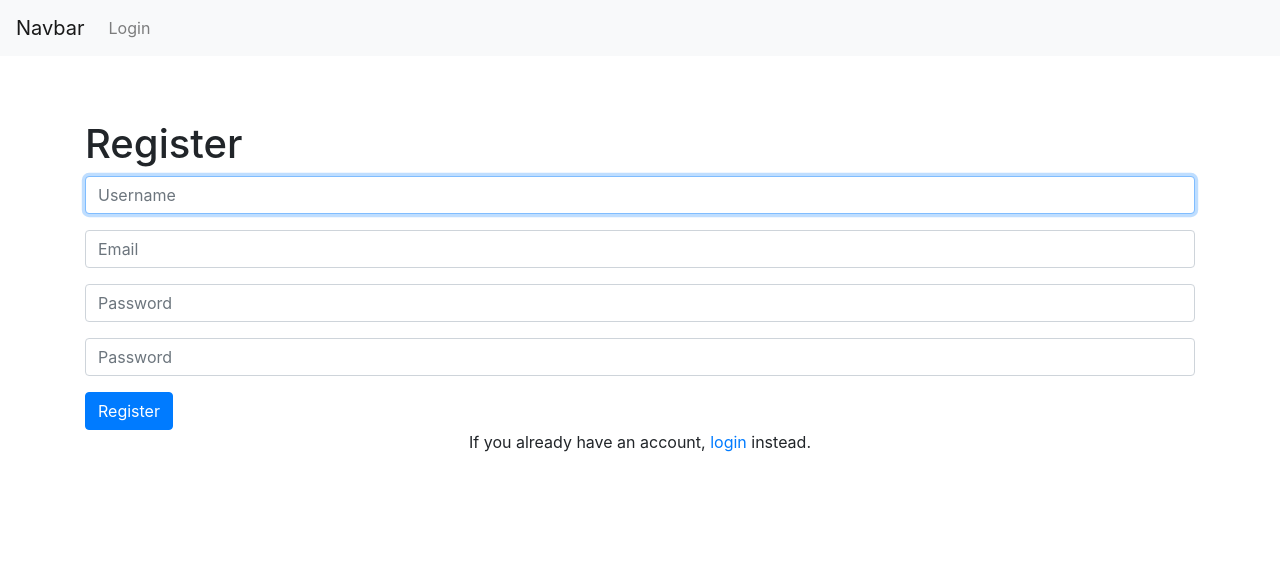
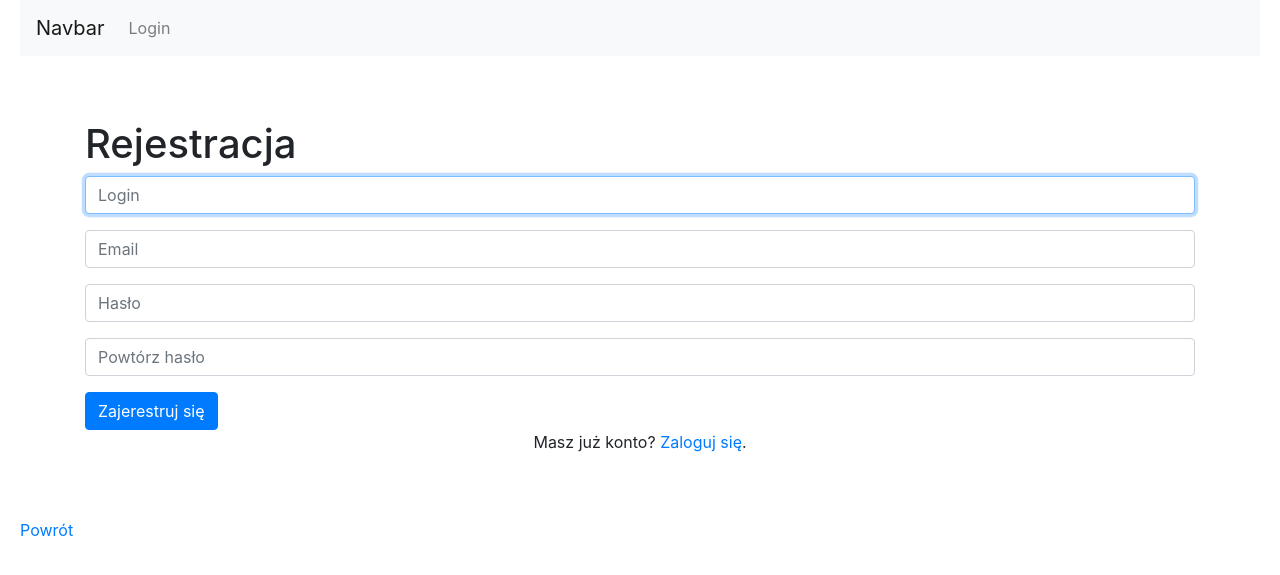
Before and after one commit to Chlodwig-tech/warhammerDjangoApp, a Django app: page /register/ in a window 1280 px wide. Shown: the top 575 px of the page. Run offline with Django 4.2, Linux system fonts and the light colour scheme; some libraries are stand-ins or nearby versions.

Commit message:
change to polish language

```diff
--- a/warhammerApp/templates/base.html
+++ b/warhammerApp/templates/base.html
@@ -14,11 +14,12 @@
     <meta name="msapplication-TileColor" content="#da532c">
     <meta name="theme-color" content="#ffffff">
 
+    {% block head %} {% endblock %}
 
     <title>{% block title %}App{% endblock %}</title>
   </head>
 
-<body>
+<body style="padding-left: 20px; padding-right: 20px;">
 
 
 
@@ -29,6 +30,10 @@
         REPLACE CONTENT
     {% endblock %}
 
+
 </body>
+<footer>
+    <a href="..">Powrót</a>
+</footer>
 
 </html>
--- a/warhammerApp/templates/index.html
+++ b/warhammerApp/templates/index.html
@@ -1,7 +1,7 @@
 {% extends 'base.html' %}
 
-{% block title %}Welcome Page{% endblock %}
+{% block title %}Strona głowna{% endblock %}
 
 {% block content %}
-    <h1>Welcome</h1>
+    <h1>Witaj</h1>
 {% endblock %}
--- a/warhammerApp/user_authentication/forms.py
+++ b/warhammerApp/user_authentication/forms.py
@@ -3,10 +3,10 @@ from django.contrib.auth.forms import UserCreationForm, AuthenticationForm
 from django.contrib.auth.models import User
 
 class NewUserForm(UserCreationForm):
-    username = forms.CharField(label='', widget=forms.TextInput(attrs={'class': 'form-control', "placeholder": "Username"}))
+    username = forms.CharField(label='', widget=forms.TextInput(attrs={'class': 'form-control', "placeholder": "Login"}))
     email    = forms.EmailField(label='', widget=forms.TextInput(attrs={'class': 'form-control', "placeholder": "Email"}))
-    password1 = forms.CharField(label='', widget=forms.PasswordInput(attrs={'class': 'form-control', 'placeholder': 'Password'}))
-    password2 = forms.CharField(label='', widget=forms.PasswordInput(attrs={'class': 'form-control', 'placeholder': 'Password'}))
+    password1 = forms.CharField(label='', widget=forms.PasswordInput(attrs={'class': 'form-control', 'placeholder': 'Hasło'}))
+    password2 = forms.CharField(label='', widget=forms.PasswordInput(attrs={'class': 'form-control', 'placeholder': 'Powtórz hasło'}))
 
     class Meta:
         model = User
@@ -25,5 +25,5 @@ class NewUserForm(UserCreationForm):
         return user
 
 class LoginForm(AuthenticationForm):
-    username = forms.CharField(label='', widget=forms.TextInput(attrs={'class': 'form-control', "placeholder": "Username"}))
-    password = forms.CharField(label='', widget=forms.PasswordInput(attrs={'class': 'form-control', 'placeholder': 'Password'}))
+    username = forms.CharField(label='', widget=forms.TextInput(attrs={'class': 'form-control', "placeholder": "Login"}))
+    password = forms.CharField(label='', widget=forms.PasswordInput(attrs={'class': 'form-control', 'placeholder': 'Hasło'}))
--- a/warhammerApp/user_authentication/templates/register.html
+++ b/warhammerApp/user_authentication/templates/register.html
@@ -1,15 +1,15 @@
 {% extends 'base.html' %}
 
-{% block title %}Registration{% endblock %}
+{% block title %}Rejestracja{% endblock %}
 
 {% block content %}
     {% load crispy_forms_tags %}
     <div class="container py-5">
-        <h1>Register</h1>
+        <h1>Rejestracja</h1>
         <form method="POST"> {% csrf_token %}
             {{register_form.as_p}}
-            <button class="btn btn-primary" type="submit">Register</button>
+            <button class="btn btn-primary" type="submit">Zajerestruj się</button>
         </form>
-        <p class="text-center">If you already have an account, <a href="/login">login</a> instead.</p>
+        <p class="text-center">Masz już konto? <a href="/login">Zaloguj się</a>.</p>
     </div>
 {% endblock %}
--- a/warhammerApp/user_authentication/views.py
+++ b/warhammerApp/user_authentication/views.py
@@ -15,10 +15,10 @@ def register_view(request, *args, **kwargs):
             print('valid')
             user = form.save()
             login(request, user)
-            messages.success(request, 'Registration successful')
+            messages.success(request, 'Rejestracja przebiegła pomyślnie')
             return redirect('/login')
 
-        messages.error(request, 'Unsuccessful registration. Invalid information')
+        messages.error(request, 'Rejsetracja nie udała się. Podano nieprawidłowe dane.')
 
     form = NewUserForm()
     context = {
@@ -38,11 +38,11 @@ def login_view(request, *args, **kwargs):
 
             if user is not None:
                 login(request, user)
-                messages.info(request, f"You are now logged in as {username}.")
+                messages.info(request, f"Jesteś zalogowany jako {username}.")
                 return redirect('/welcome')
-            messages.error(request,"Invalid username or password.")
+            messages.error(request,"Nieprawidłowy login lub hasło.")
         else:
-            messages.error(request,"Invalid username or password.")
+            messages.error(request,"Nieprawidłowy login lub hasło.")
 
     form = LoginForm()
     context = {
@@ -53,5 +53,5 @@ def login_view(request, *args, **kwargs):
 @when_logged_in
 def logout_view(request, *args, **kwargs):
     logout(request)
-    messages.info(request, "You have successfully logged out.")
+    messages.info(request, "Wylogowałeś się pomyślnie.")
     return redirect('/welcome')
--- /dev/null
+++ b/warhammerApp/warhammer/applications/weapons/admin.py
@@ -0,0 +1,6 @@
+from django.contrib import admin
+
+# Register your models here.
+from .models import Weapon
+
+admin.site.register(Weapon)
--- a/warhammerApp/warhammer/templates/warhammer/index.html
+++ b/warhammerApp/warhammer/templates/warhammer/index.html
@@ -1,7 +1,8 @@
 {% extends 'base.html' %}
 
-{% block title %}Welcome Warhammer Page{% endblock %}
+{% block title %}Warhammer{% endblock %}
 
 {% block content %}
-    <h1>Welcome Warhammer</h1>
+    <h1>Warhammer</h1>
+    <a href="{{request.path}}weapons">Broń</a>
 {% endblock %}
```
Also changed, not shown: warhammerApp/user_authentication/templates/login.html (+4 -4 lines), warhammerApp/warhammer/applications/weapons/__init__.py (added).
